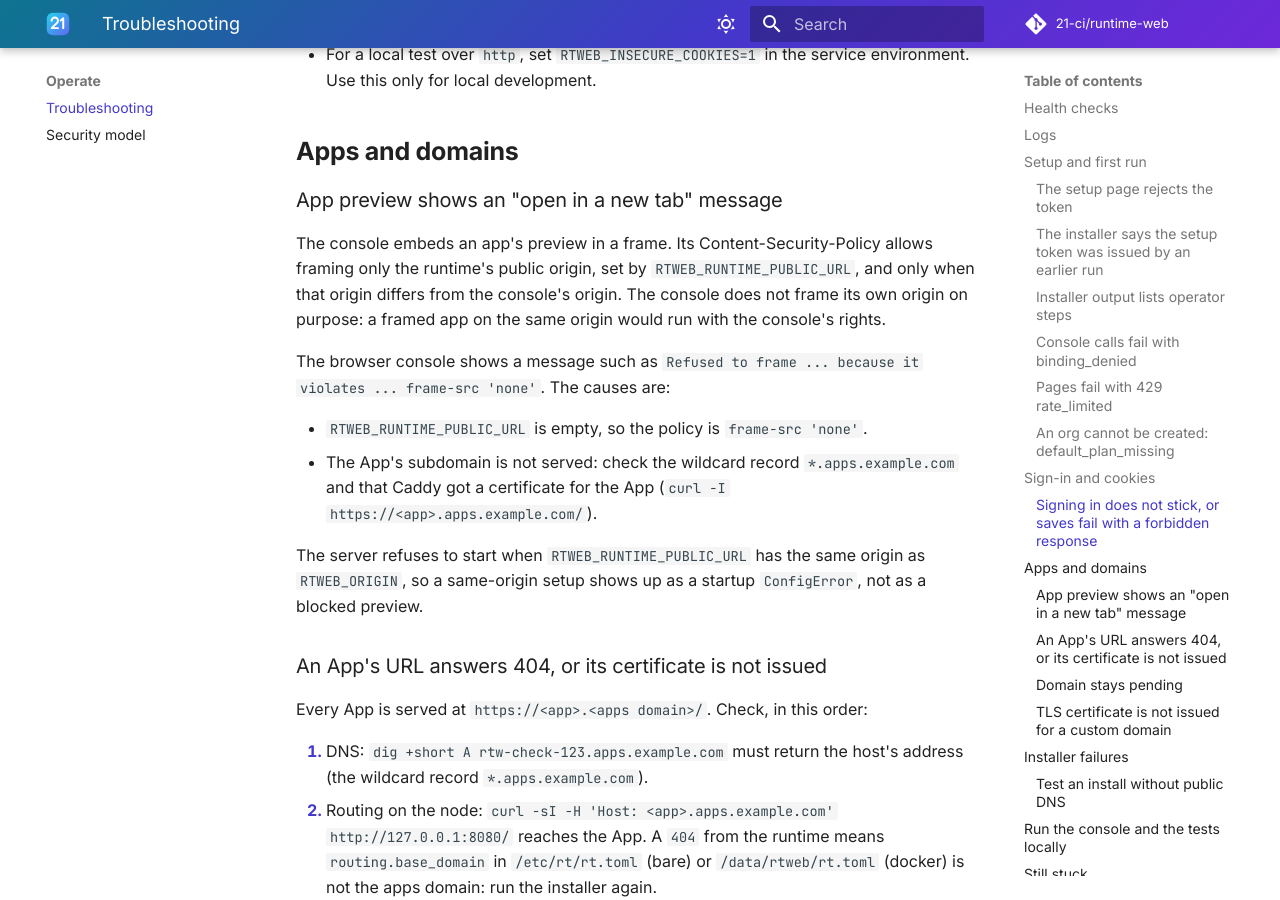
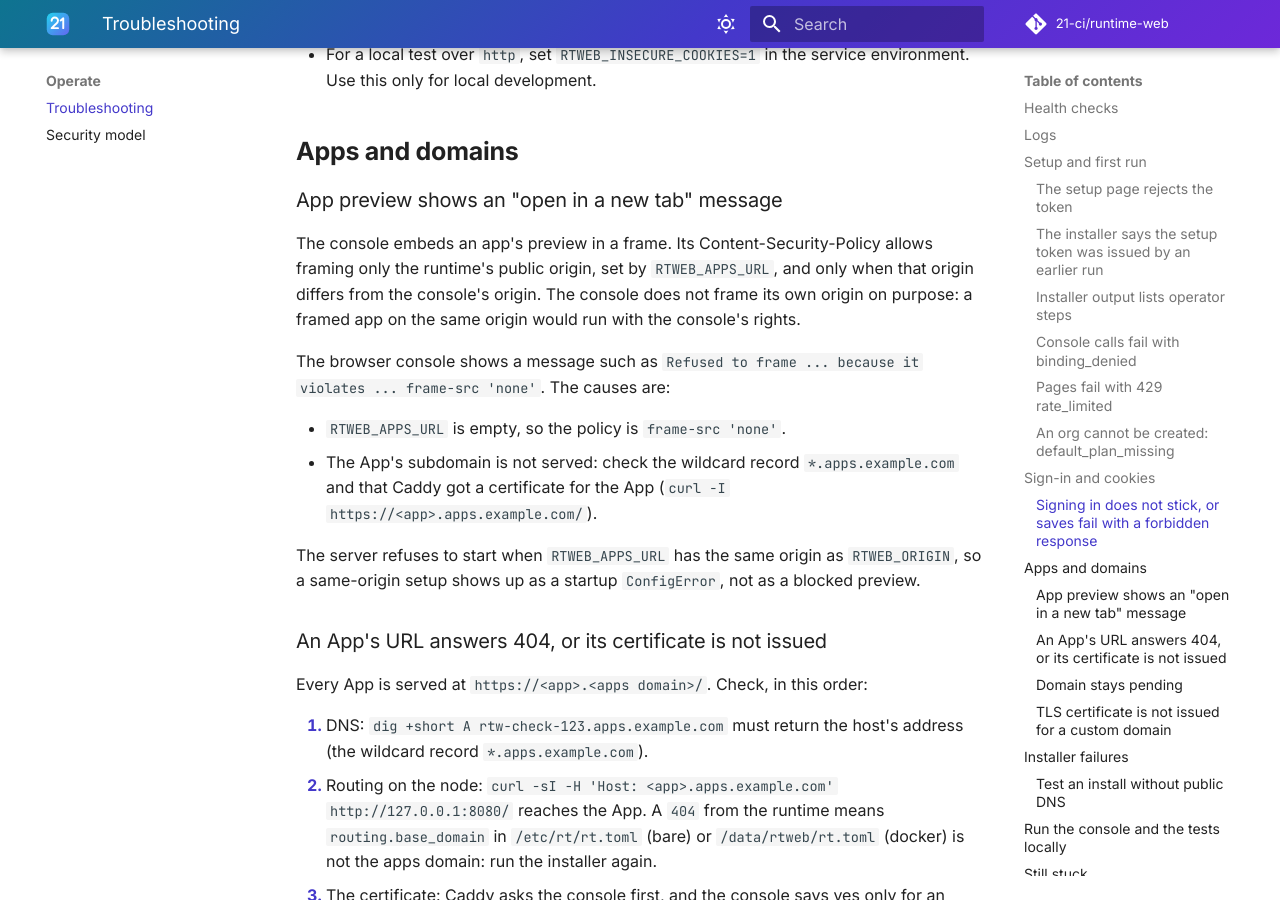
Before and after one commit to 21-ci/runtime-web, an MkDocs documentation site: the page built from docs/troubleshooting.md, in a window 1280 px wide and 900 px high, scrolled down 3314 px. Built offline with MkDocs 1.6.1 and Material for MkDocs 9.7.7, drawn with Linux system fonts in a browser that asks for light colours; comment, search, counter and statistics services are not loaded.

Commit message:
refactor: one name for the apps origin, RTWEB_APPS_URL
The console, install.mjs, rtweb-entry and the installer use RTWEB_APPS_URL
(the container already did). RTWEB_RUNTIME_PUBLIC_URL is still read, with a
deprecation warning, and dropped from the service env on the next install.
RTWEB_APPS_DOMAIN stays only as the host the installer derives for Caddy.

Co-Authored-By: Claude Opus 5.5 <noreply@anthropic.com>

```diff
--- a/docs/troubleshooting.md
+++ b/docs/troubleshooting.md
@@ -114,17 +114,17 @@ refused when their `Origin` header does not match `RTWEB_ORIGIN`.
 ### App preview shows an "open in a new tab" message
 
 The console embeds an app's preview in a frame. Its Content-Security-Policy allows framing only the runtime's public
-origin, set by `RTWEB_RUNTIME_PUBLIC_URL`, and only when that origin differs from the console's origin. The console
+origin, set by `RTWEB_APPS_URL`, and only when that origin differs from the console's origin. The console
 does not frame its own origin on purpose: a framed app on the same origin would run with the console's rights.
 
 The browser console shows a message such as `Refused to frame ... because it violates ... frame-src 'none'`. The
 causes are:
 
-- `RTWEB_RUNTIME_PUBLIC_URL` is empty, so the policy is `frame-src 'none'`.
+- `RTWEB_APPS_URL` is empty, so the policy is `frame-src 'none'`.
 - The App's subdomain is not served: check the wildcard record `*.apps.example.com` and that Caddy got a
   certificate for the App (`curl -I https://<app>.apps.example.com/`).
 
-The server refuses to start when `RTWEB_RUNTIME_PUBLIC_URL` has the same origin as `RTWEB_ORIGIN`, so a same-origin
+The server refuses to start when `RTWEB_APPS_URL` has the same origin as `RTWEB_ORIGIN`, so a same-origin
 setup shows up as a startup `ConfigError`, not as a blocked preview.
 
 ### An App's URL answers 404, or its certificate is not issued
```
Also changed, not shown: docs/contributing/ci-cd.md (+1 -1 lines), docs/getting-started/install.md (+1 -1 lines), docs/getting-started/manual-install.md (+2 -2 lines), docs/reference/api.md (+3 -3 lines), docs/reference/configuration.md (+1 -1 lines), 9 other files.
